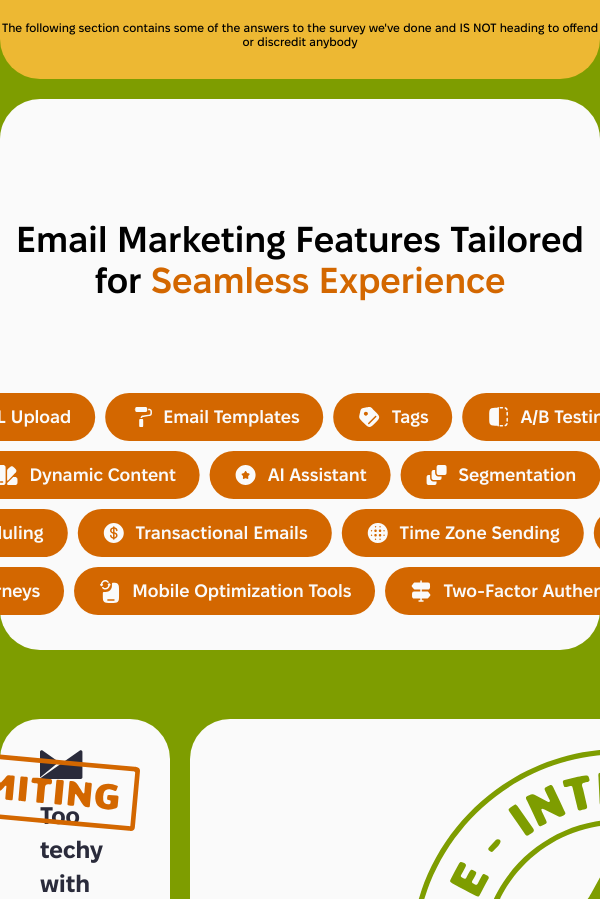
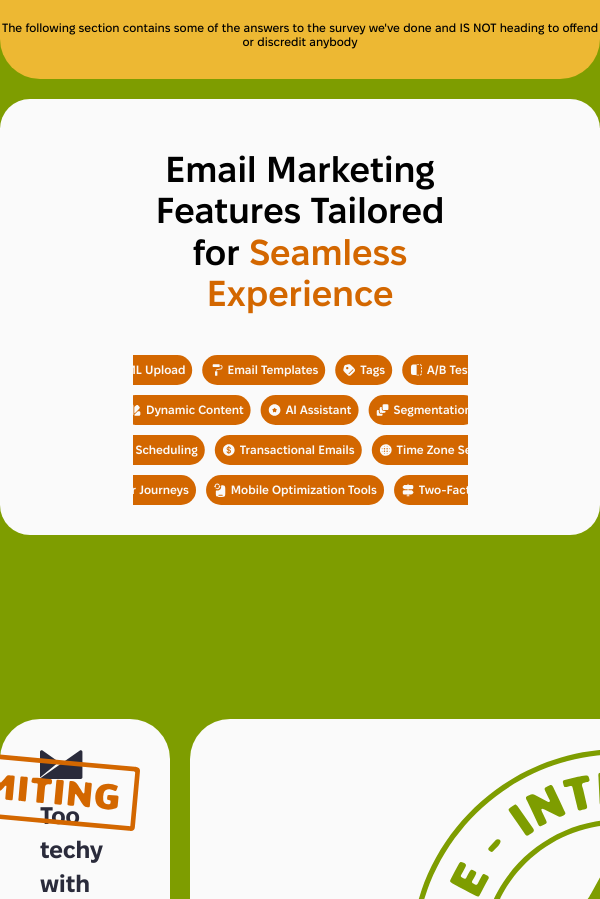
Before and after one commit to FreadSt/dinolanding5.5, a React (Create React App) app: page / in a window 600 px wide. Shown: the part 3429-4328 px from the top of the page. Built offline with nearby package versions, Linux system fonts and the light colour scheme; the HTML template or start-up script is replaced by a standard one.

Commit message:
added preloader

```diff
--- a/src/components/body/style.scss
+++ b/src/components/body/style.scss
@@ -483,7 +483,49 @@
     }
   }
 }
+@media only screen and (min-width: 414px) and (max-width: 767px){
+  .tag-animated{
+    height: auto;
+    .animated{
+      .tag-container{
+        padding: 50px 10px 30px 10px;
+        height: auto;
+        border-radius: 30px;
+        h1{
+          max-width: 300px;
+          font-size: 36px;
+          margin-bottom: 40px;
+        }
+        .tags{
+          max-width: 335px;
+          .marquee-container{
+          }
+          .tag{
+            display: flex;
+            align-items: center;
+            padding: 7px;
+            margin-left: 10px;
+            background: #D36700;
+            border-radius: 40px;
+            box-sizing: border-box;
+            gap: 4px;
+            img{
+              width: 14px;
+              height: 14px;
+            }
+            .tag-des{
+              color: #FAFAFA;
+              font-family: MacPawFixelSemiBold;
+              font-size: 12px;
+            }
+          }
+        }
+      }
 
+    }
+  }
+
+}
 @media(max-width: 430px) {
   .body-container{
     margin-top: 50px;
@@ -569,7 +611,7 @@
         .animated{
           .tag-container{
             padding: 50px 10px 30px 10px;
-            max-height: 453px;
+            height: auto;
             border-radius: 30px;
             h1{
               max-width: 300px;
@@ -648,10 +690,11 @@
           .lower-poster{
             justify-content: flex-start;
             max-width: 335px;
-            height: 300px;
+            height: auto;
             padding: 50px 20px;
             background: #fafafa;
             border-radius: 30px;
+            margin-bottom: 20px;
             h5{
               font-size: 20px;
               max-width: 295px;
@@ -667,6 +710,7 @@
         flex-direction: column;
         max-width: 335px;
         height: auto;
+        margin-top: 40px;
         .adv-cards{
           .adv-wrapper{
             height: auto;
```
